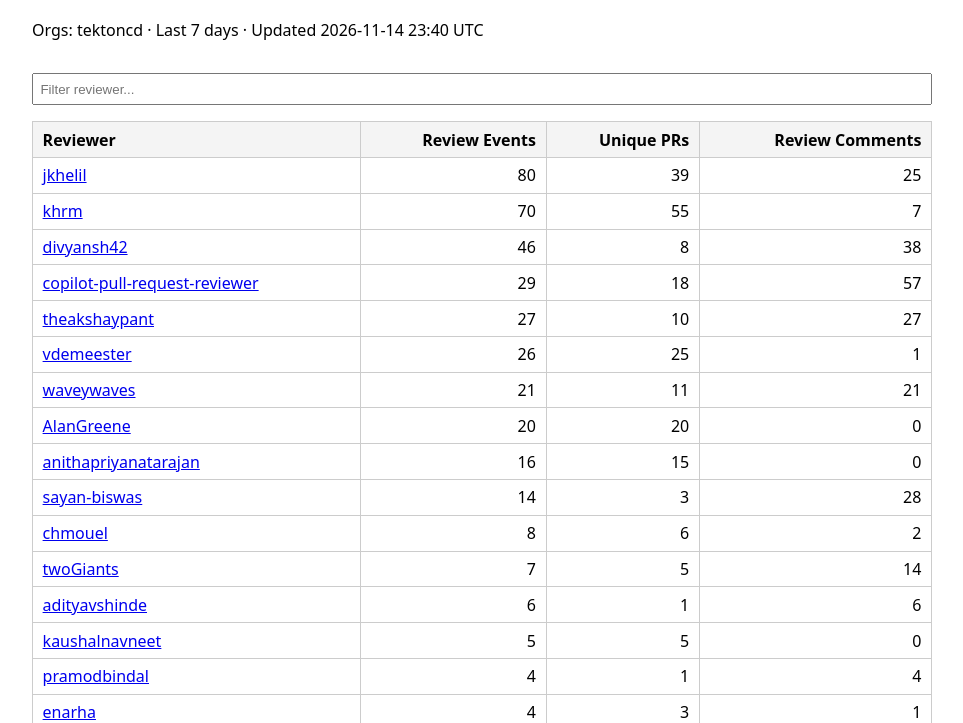
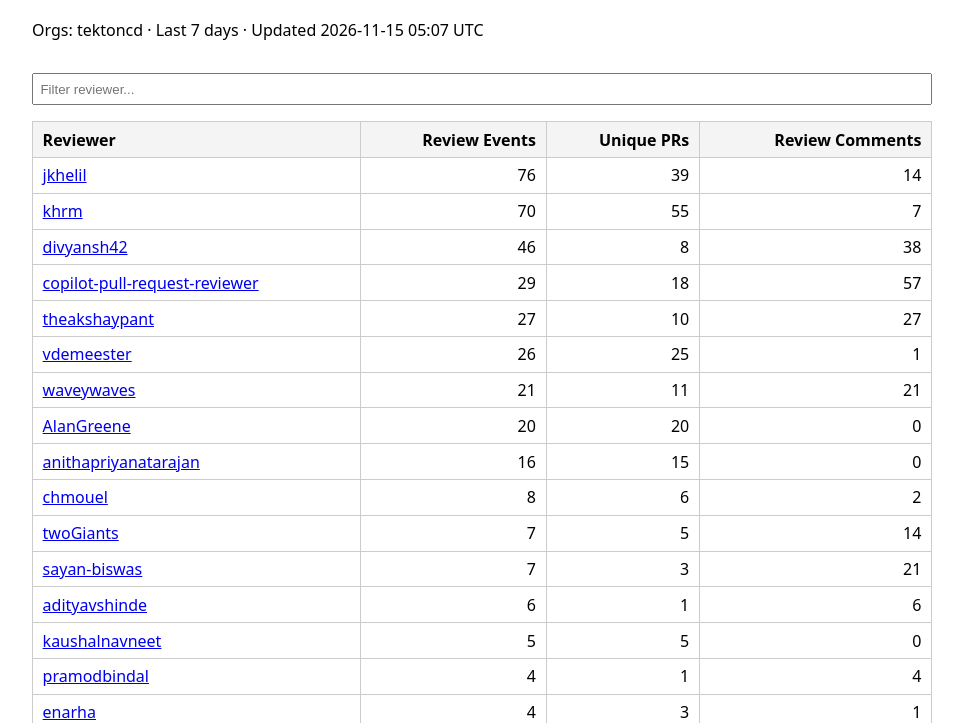
Before and after one commit to khrm/tekton-contribs, a plain HTML site: page index.html in a window 1280 px wide. Shown: the part 77-800 px from the top of the page, without its empty margins (158-1121 px from the left). Drawn offline with Linux system fonts and the light colour scheme.

Commit message:
deploy: 7c1a9403c504264efddf7816ac9481299b5c4c3e

```diff
--- a/index.html
+++ b/index.html
@@ -4,10 +4,10 @@
 <title>PR Review Stats</title>
 <style>body{font-family:system-ui,sans-serif;max-width:900px;margin:2rem auto;padding:0 1rem}table{border-collapse:collapse;width:100%}th,td{border:1px solid #ccc;padding:.4rem .6rem;text-align:left}th{cursor:pointer;background:#f4f4f4}td:nth-child(n+2),th:nth-child(n+2){text-align:right}#q{margin:1rem 0;padding:.4rem;width:100%;box-sizing:border-box}</style>
 <h1>PR Review Stats</h1>
-<p>Orgs: tektoncd &middot; Last 7 days &middot; Updated 2026-11-14 23:40 UTC</p>
+<p>Orgs: tektoncd &middot; Last 7 days &middot; Updated 2026-11-15 05:07 UTC</p>
 <input id="q" placeholder="Filter reviewer...">
 <table id="t"><thead><tr><th>Reviewer</th><th>Review Events</th><th>Unique PRs</th><th>Review Comments</th></tr></thead>
-<tbody><tr><td><a href="https://github.com/jkhelil">jkhelil</a></td><td>80</td><td>39</td><td>25</td></tr>
+<tbody><tr><td><a href="https://github.com/jkhelil">jkhelil</a></td><td>76</td><td>39</td><td>14</td></tr>
 <tr><td><a href="https://github.com/khrm">khrm</a></td><td>70</td><td>55</td><td>7</td></tr>
 <tr><td><a href="https://github.com/divyansh42">divyansh42</a></td><td>46</td><td>8</td><td>38</td></tr>
 <tr><td><a href="https://github.com/copilot-pull-request-reviewer">copilot-pull-request-reviewer</a></td><td>29</td><td>18</td><td>57</td></tr>
@@ -16,9 +16,9 @@
 <tr><td><a href="https://github.com/waveywaves">waveywaves</a></td><td>21</td><td>11</td><td>21</td></tr>
 <tr><td><a href="https://github.com/AlanGreene">AlanGreene</a></td><td>20</td><td>20</td><td>0</td></tr>
 <tr><td><a href="https://github.com/anithapriyanatarajan">anithapriyanatarajan</a></td><td>16</td><td>15</td><td>0</td></tr>
-<tr><td><a href="https://github.com/sayan-biswas">sayan-biswas</a></td><td>14</td><td>3</td><td>28</td></tr>
 <tr><td><a href="https://github.com/chmouel">chmouel</a></td><td>8</td><td>6</td><td>2</td></tr>
 <tr><td><a href="https://github.com/twoGiants">twoGiants</a></td><td>7</td><td>5</td><td>14</td></tr>
+<tr><td><a href="https://github.com/sayan-biswas">sayan-biswas</a></td><td>7</td><td>3</td><td>21</td></tr>
 <tr><td><a href="https://github.com/adityavshinde">adityavshinde</a></td><td>6</td><td>1</td><td>6</td></tr>
 <tr><td><a href="https://github.com/kaushalnavneet">kaushalnavneet</a></td><td>5</td><td>5</td><td>0</td></tr>
 <tr><td><a href="https://github.com/pramodbindal">pramodbindal</a></td><td>4</td><td>1</td><td>4</td></tr>
```
